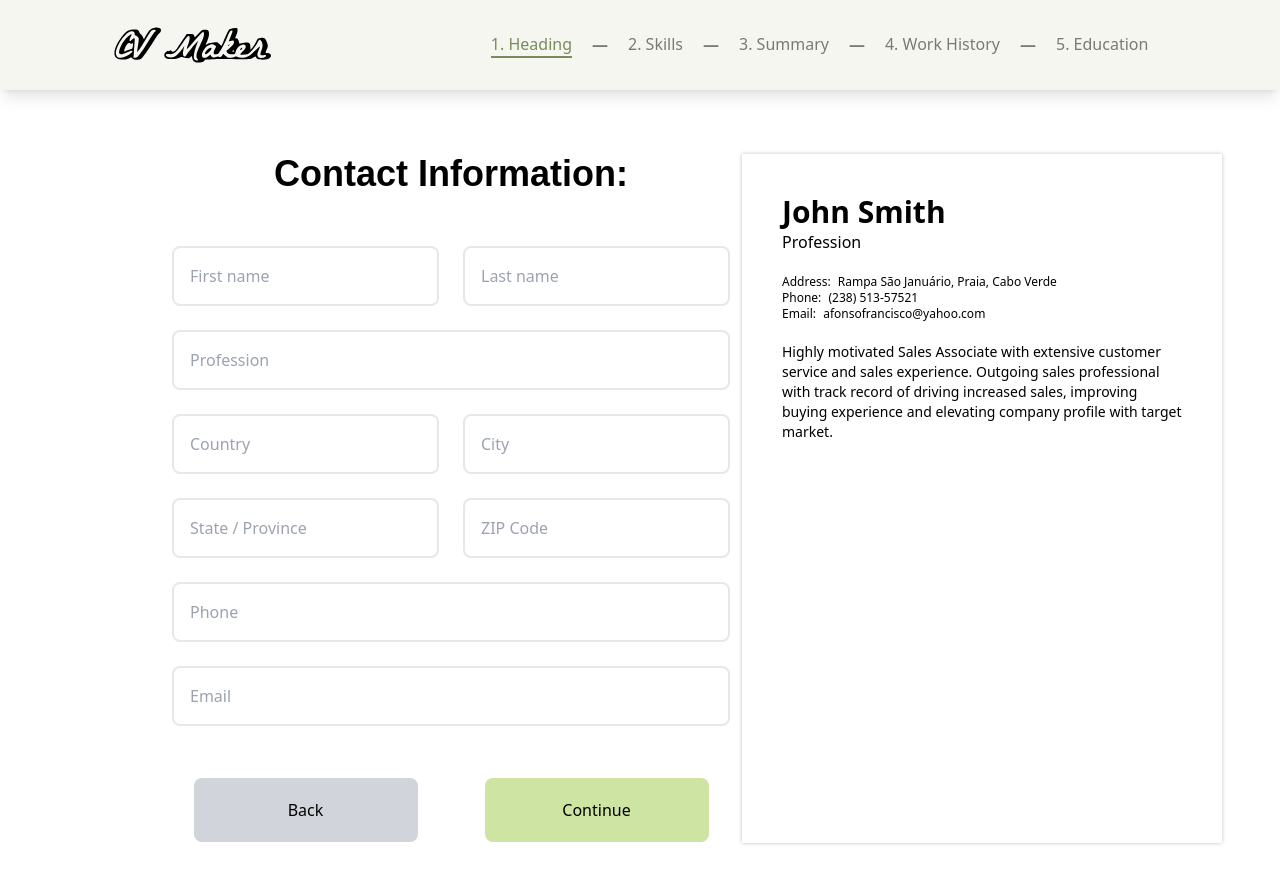
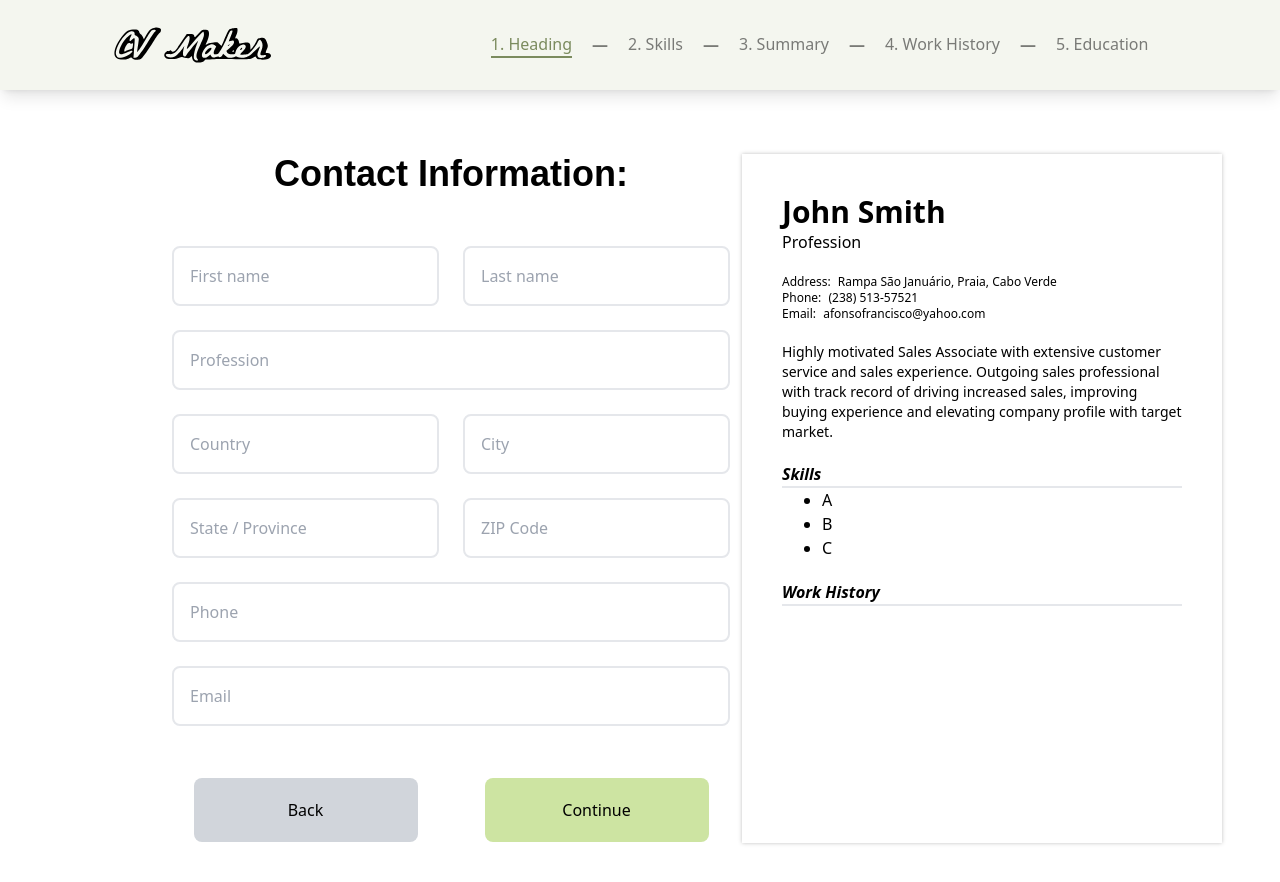
Before and after one commit to lmreineer/cv-maker, a React (Create React App) app: page / in a window 1280 px wide. Built offline with nearby package versions, Linux system fonts and the light colour scheme.

Commit message:
Add few examples

```diff
--- a/src/components/preview/CVContent.js
+++ b/src/components/preview/CVContent.js
@@ -12,12 +12,36 @@ const Content = ({
             <h1 className={fullName}>John Smith</h1>
             <h6 className={profession}>Profession</h6>
             <div className="leading-loose">
-                <h6 className={address}>Address: <span className={previewContactInput}>Rampa São Januário, Praia, Cabo Verde</span></h6>
-                <h6 className={previewContactHeading}>Phone: <span className={previewContactInput}>(238) 513-57521</span></h6>
-                <h6 className={previewContactHeading}>Email: <span className={previewContactInput}>afonsofrancisco@yahoo.com</span></h6>
+                <h6 className={address}>
+                    Address:{" "}
+                    <span className={previewContactInput}>
+                        Rampa São Januário, Praia, Cabo Verde
+                    </span>
+                </h6>
+                <h6 className={previewContactHeading}>
+                    Phone: <span className={previewContactInput}>(238) 513-57521</span>
+                </h6>
+                <h6 className={previewContactHeading}>
+                    Email:{" "}
+                    <span className={previewContactInput}>afonsofrancisco@yahoo.com</span>
+                </h6>
             </div>
             <div className="mt-5">
-                <h6 className={previewSummary}>Highly motivated Sales Associate with extensive customer service and sales experience. Outgoing sales professional with track record of driving increased sales, improving buying experience and elevating company profile with target market.</h6>
+                <h6 className={previewSummary}>
+                    Highly motivated Sales Associate with extensive customer service and
+                    sales experience. Outgoing sales professional with track record of
+                    driving increased sales, improving buying experience and elevating
+                    company profile with target market.
+                </h6>
+            </div>
+            <div className="mt-5">
+                <h6 className="font-bold italic border-b-2">Skills</h6>
+                <ul className="list-disc ml-10">
+                    <li>A</li>
+                    <li>B</li>
+                    <li>C</li>
+                </ul>
+                <h6 className="mt-5 font-bold italic border-b-2">Work History</h6>
             </div>
         </div>
     );
--- a/src/components/preview/CVPreview.js
+++ b/src/components/preview/CVPreview.js
@@ -17,7 +17,7 @@ const Control = () => {
             >
                 <Content
                     fullName="text-3xl font-bold"
-                    profession="text-md"
+                    profession="text-base"
                     address="mt-5 text-xs font-medium"
                     previewContactHeading="text-xs font-medium"
                     previewContactInput="font-normal ml-1"
```
